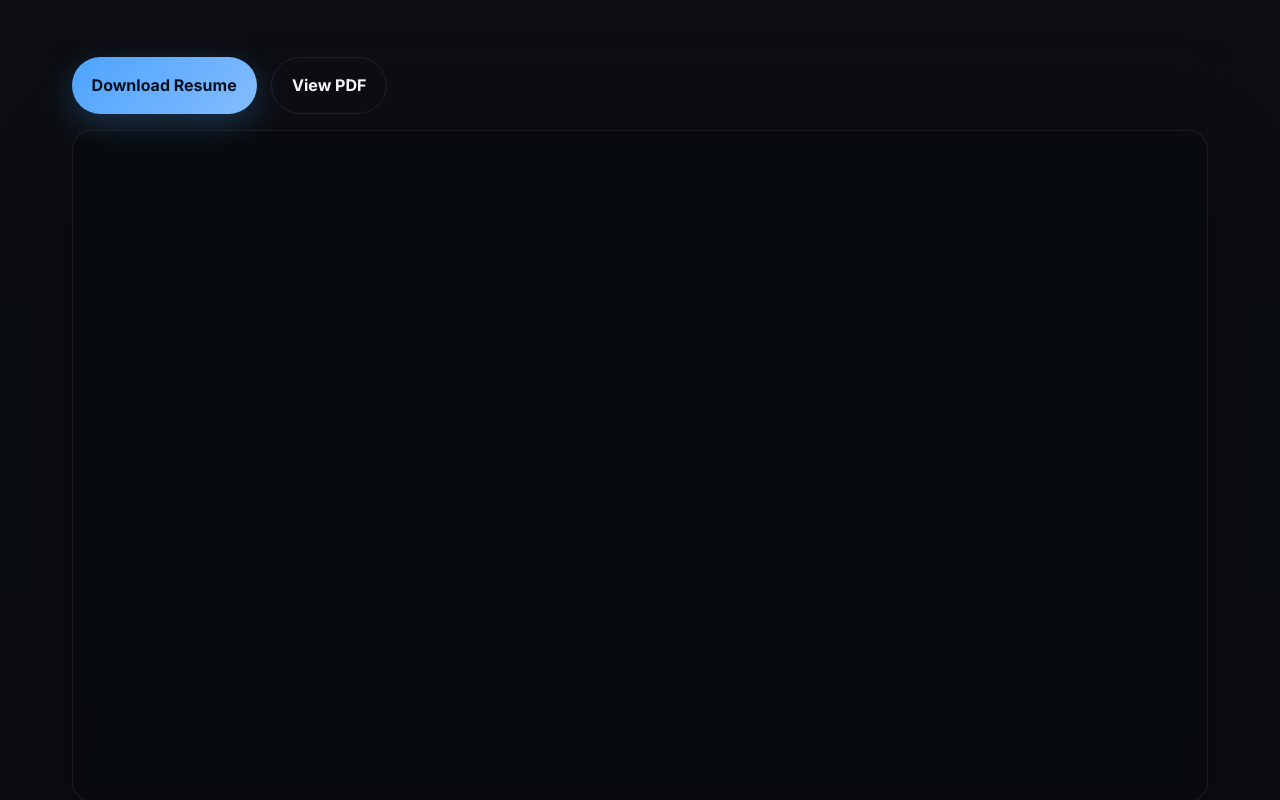
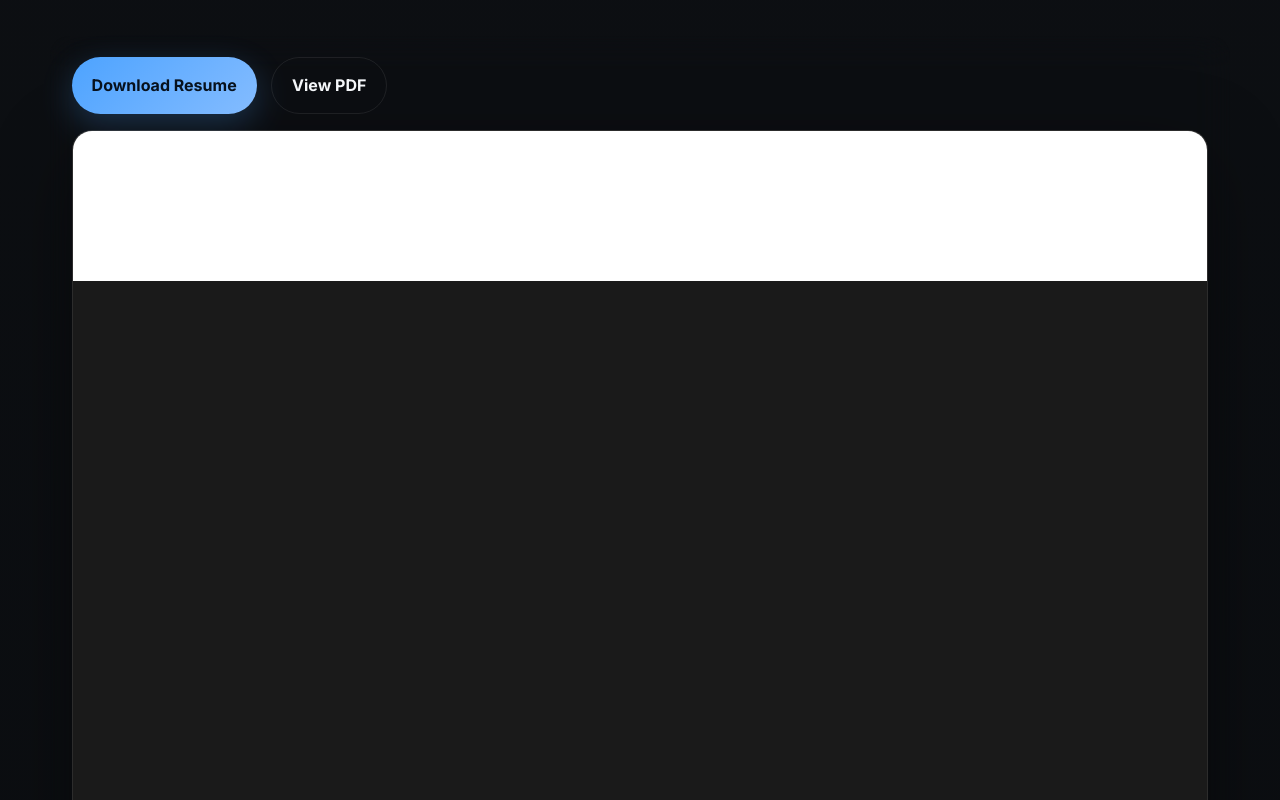
Before and after one commit to OmarElTerras/omarelterras.github.io, a React (Vite) app: page / in a window 1280 px wide. Shown: the part 5780-6580 px from the top of the page. Built offline with nearby package versions, Linux system fonts and the light colour scheme.

Commit message:
Improve resume preview embed

```diff
--- a/src/components/ResumeSection.jsx
+++ b/src/components/ResumeSection.jsx
@@ -2,6 +2,8 @@ import { personalInfo } from "../data/portfolio";
 import SectionHeading from "./SectionHeading";
 
 export default function ResumeSection() {
+  const previewPath = `${personalInfo.resumePath}#toolbar=0&navpanes=0&scrollbar=0&view=FitH`;
+
   return (
     <section className="section" id="resume">
       <div className="container">
@@ -24,7 +26,7 @@ export default function ResumeSection() {
           <div className="resume-preview">
             <iframe
               title="Resume preview"
-              src={personalInfo.resumePath}
+              src={previewPath}
             />
           </div>
         </div>
--- a/src/styles.css
+++ b/src/styles.css
@@ -560,11 +560,11 @@ code {
 }
 
 .resume-preview {
-  min-height: 42rem;
+  min-height: 64rem;
   border-radius: var(--radius-md);
   overflow: hidden;
   border: 1px solid rgba(255, 255, 255, 0.08);
-  background: rgba(8, 10, 12, 0.7);
+  background: #1a1a1a;
   box-shadow: var(--shadow);
 }
 
@@ -572,6 +572,7 @@ code {
   width: 100%;
   height: 100%;
   border: 0;
+  background: white;
 }
 
 .contact-layout {
@@ -706,7 +707,7 @@ code {
   }
 
   .resume-preview {
-    min-height: 28rem;
+    min-height: 40rem;
   }
 }
 
```
